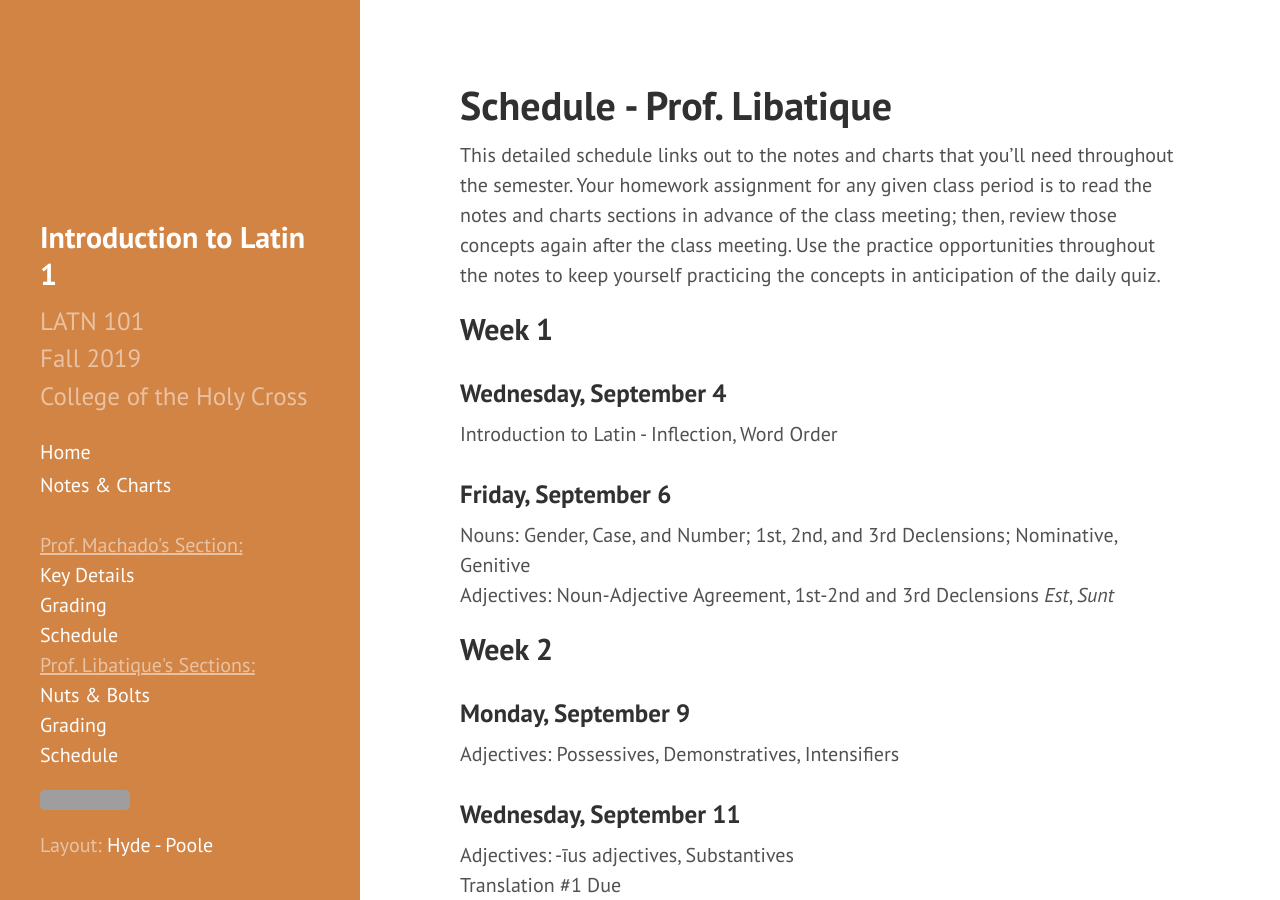
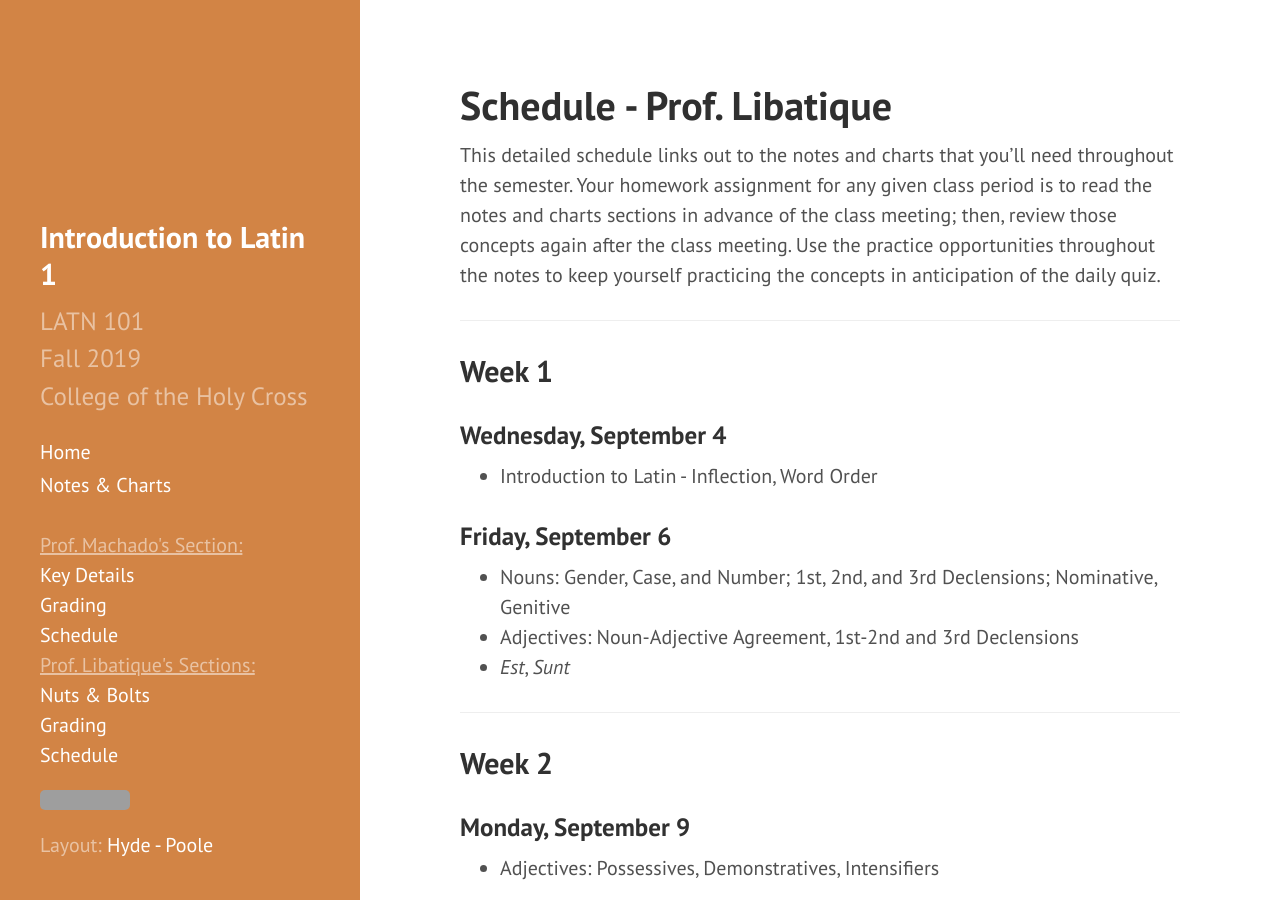
Before and after one commit to DLibatique/LATN102-S20, a Jekyll site: the page built from pages/schedule-DL.md, in a window 1280 px wide and 900 px high. Built offline with Jekyll 4.4.1, drawn with Linux system fonts in a browser that asks for light colours; grey boxes are pictures that could not be loaded.

Commit message:
added list formatting and dividers

```diff
--- a/pages/schedule-DL.md
+++ b/pages/schedule-DL.md
@@ -5,196 +5,232 @@ title: Schedule - Prof. Libatique
 
 This detailed schedule links out to the notes and charts that you'll need throughout the semester. Your homework assignment for any given class period is to read the notes and charts sections in advance of the class meeting; then, review those concepts again after the class meeting. Use the practice opportunities throughout the notes to keep yourself practicing the concepts in anticipation of the daily quiz.
 
+<hr>
+
 ## Week 1
 
 ### Wednesday, September 4
-Introduction to Latin - Inflection, Word Order
+- Introduction to Latin - Inflection, Word Order
 
 ### Friday, September 6
-Nouns: Gender, Case, and Number; 1st, 2nd, and 3rd Declensions; Nominative, Genitive
-Adjectives: Noun-Adjective Agreement, 1st-2nd and 3rd Declensions
-*Est*, *Sunt*
+- Nouns: Gender, Case, and Number; 1st, 2nd, and 3rd Declensions; Nominative, Genitive
+- Adjectives: Noun-Adjective Agreement, 1st-2nd and 3rd Declensions
+- *Est*, *Sunt*
+
+<hr>
 
 ## Week 2
 
 ### Monday, September 9
-Adjectives: Possessives, Demonstratives, Intensifiers
+- Adjectives: Possessives, Demonstratives, Intensifiers
 
 ### Wednesday, September 11
-Adjectives: -īus adjectives, Substantives
-Translation #1 Due
-Composition Workshop
+- Adjectives: -īus adjectives, Substantives
+- Translation #1 Due
+- Composition Workshop
 
 ### Friday, September 13
-Verbs: Person, Number, Tense, Voice, Mood; Principal Parts; Conjugations; Present Tense
-Composition #1 Due
+- Verbs: Person, Number, Tense, Voice, Mood; Principal Parts; Conjugations; Present Tense
+- Composition #1 Due
+
+<hr>
 
 ## Week 3
 
 ### Monday, September 16
-Verbs: Present Tense Continued
-Sentence Type 1: Transitive (+ Accusative Direct Object, Dative Indirect Object)
-Sentence Type 3: Passive (+ Ablative of Agent, Ablative of Means)
+- Verbs: Present Tense Continued
+- Sentence Type 1: Transitive (+ Accusative Direct Object, Dative Indirect Object)
+- Sentence Type 3: Passive (+ Ablative of Agent, Ablative of Means)
 
 ### Wednesday, September 18
-Verbs: Imperfect Tense
-Sentence Type 2: Intransitive
-Sentence Type 4 (Review): Linking (+ Predicate Nominative)
-Translation #1 Revision Due
+- Verbs: Imperfect Tense
+- Sentence Type 2: Intransitive
+- Sentence Type 4 (Review): Linking (+ Predicate Nominative)
+- Translation #1 Revision Due
 
 ### Friday, September 20
-Verbs: Future Tense
-Composition #1 Revision Due
+- Verbs: Future Tense
+- Composition #1 Revision Due
+
+<hr>
 
 ## Week 4
 
 ### Monday, September 23
-Verbs: Perfect Tense
-Translation #2 Due
+- Verbs: Perfect Tense
+- Translation #2 Due
 
 ### Wednesday, September 25
-Verb Tense, Sentence Type, and Noun Use Practice
-Composition Workshop
+- Verb Tense, Sentence Type, and Noun Use Practice
+- Composition Workshop
 
 ### Friday, September 27
-Review and Practice
-Composition #2 Due
+- Review and Practice
+- Composition #2 Due
+
+<hr>
 
 ## Week 5
 
 ### Monday, September 30
-Verbs: Infinitives
-*possum*, *posse*, *potuī*
-Translation #2 Revision Due
+- Verbs: Infinitives
+- *possum*, *posse*, *potuī*
+- Translation #2 Revision Due
 
 ### Wednesday, October 2
-Questions: Interrogative Adjective/Pronoun, Particles
+- Questions: Interrogative Adjective/Pronoun, Particles
 
 ### Friday, October 4
-Deponent Verbs
-Composition #2 Revision Due
+- Deponent Verbs
+- Composition #2 Revision Due
+
+<hr>
 
 ## Week 6
 
 ### Monday, October 7
-Personal Pronouns
-Translation #3 Due
+- Personal Pronouns
+- Translation #3 Due
 
 ### Wednesday, October 9
-Prepositions
-Expressions of Place (Accusative of Motion Toward, Accusative of Extent of Space, Ablative of Place Where, Ablative of Motion From)
-Expressions of Time (Ablative of Time Within Which, Accusative of Extent/Duration of Time)
-Composition Workshop
+- Prepositions
+- Expressions of Place (Accusative of Motion Toward, Accusative of Extent of Space, Ablative of Place Where, Ablative of Motion From)
+- Expressions of Time (Ablative of Time Within Which, Accusative of Extent/Duration of Time)
+- Composition Workshop
 
 ### Friday, October 11
-Check Up from the Neck Up
-Composition #3 Due
+- Check Up from the Neck Up
+- Composition #3 Due
+
+<hr>
 
 ## Fall Break: 10/12-20
+
+<hr>
 
 ## Week 7
 
 ### Monday, October 21
-Review and Practice
-Translation #3 Revision Due
+- Review and Practice
+- Translation #3 Revision Due
 
 ### Wednesday, October 23
-Review and Practice
+- Review and Practice
 
 ### Friday, October 25
-Review and Practice
-Composition #3 Revision Due
+- Review and Practice
+- Composition #3 Revision Due
+
+<hr>
 
 ## Week 8
 
 ### Monday, October 28
-Verbs: Subjunctive Mood, all forms
-Translation #4 Due
+- Verbs: Subjunctive Mood, all forms
+- Translation #4 Due
 
 ### Wednesday, October 30
-Verbs: Subjunctive Mood, all forms
-Deliberative Subjunctive
-Composition Workshop
+- Verbs: Subjunctive Mood, all forms
+- Deliberative Subjunctive
+- Composition Workshop
 
 ### Friday, November 1
-Potential Subjunctive
-Subjunctive Form Practice
-Composition #4 Due
+- Potential Subjunctive
+- Subjunctive Form Practice
+- Composition #4 Due
+
+<hr>
 
 ## Week 9
 
 ### Monday, November 4
-Commands: Jussive and Hortatory Subjunctives
-Translation #4 Revision Due
+- Commands: Jussive and Hortatory Subjunctives
+- Translation #4 Revision Due
 
 ### Wednesday, November 6
-Verbs: Imperative Mood
-Negative Prohibition
+- Verbs: Imperative Mood
+- Negative Prohibition
 
 ### Friday, November 8
-Review and Practice
-Composition #4 Revision Due
+- Review and Practice
+- Composition #4 Revision Due
+
+<hr>
 
 ## Week 10
 
 ### Monday, November 11
-Indirect Speech
-Translation #5 Due
+- Indirect Speech
+- Translation #5 Due
 
 ### Wednesday, November 13
-Indirect Questions
-Composition Workshop
+- Indirect Questions
+- Composition Workshop
 
 ### Friday, November 15
-Indirect Command
-Composition #5 Due
+- Indirect Command
+- Composition #5 Due
+
+<hr>
 
 ## Week 11
 
 ### Monday, November 18
-Review and Practice
-Translation #5 Revision Due
+- Review and Practice
+- Translation #5 Revision Due
 
 ### Wednesday, November 20
-Reflexive Pronoun
+- Reflexive Pronoun
 
 ### Friday, November 22
-Gerunds and Gerundives
-Composition #5 Revision Due
+- Gerunds and Gerundives
+- Composition #5 Revision Due
+
+<hr>
 
 ## Week 12.1
 
 ### Monday, November 25
-4th and 5th Declension
+- 4th and 5th Declension
+
+<hr>
 
 ## Thanksgiving Break: 11/27-12/1
+
+<hr>
 
 ## Week 12.2
 
 ### Monday, December 2
-Irregular Verbs: *ferō*, *ferre*, *tulī*, *lātus*; *eō*, *īre*, *iī*/*īvī*, *itūrus*
-Translation #6 Due
+- Irregular Verbs: *ferō*, *ferre*, *tulī*, *lātus*; *eō*, *īre*, *iī*/*īvī*, *itūrus*
+- Translation #6 Due
 
 ### Wednesday, December 4
-Irregular Verbs: *volō*, *nōlō*, and *mālō*
-Composition Workshop
+- Irregular Verbs: *volō*, *nōlō*, and *mālō*
+- Composition Workshop
 
 ### Friday, December 6
-Review and Practice
-Composition #6 Due
+- Review and Practice
+- Composition #6 Due
+
+<hr>
 
 ## Week 13
 
 ### Monday, December 9
-Review and Practice
-Translation #6 Revision Due
+- Review and Practice
+- Translation #6 Revision Due
 
 ### Wednesday, December 11
-Review and Practice
+- Review and Practice
 
 ### Friday, December 13
-Looking Ahead to Introduction to Latin 2
-Composition #6 Revision Due
+- Looking Ahead to Introduction to Latin 2
+- Composition #6 Revision Due
+
+<hr>
 
 ## Study Period: December 14-16
+<hr>
+
 ## Exam Period: December 17-21
```
